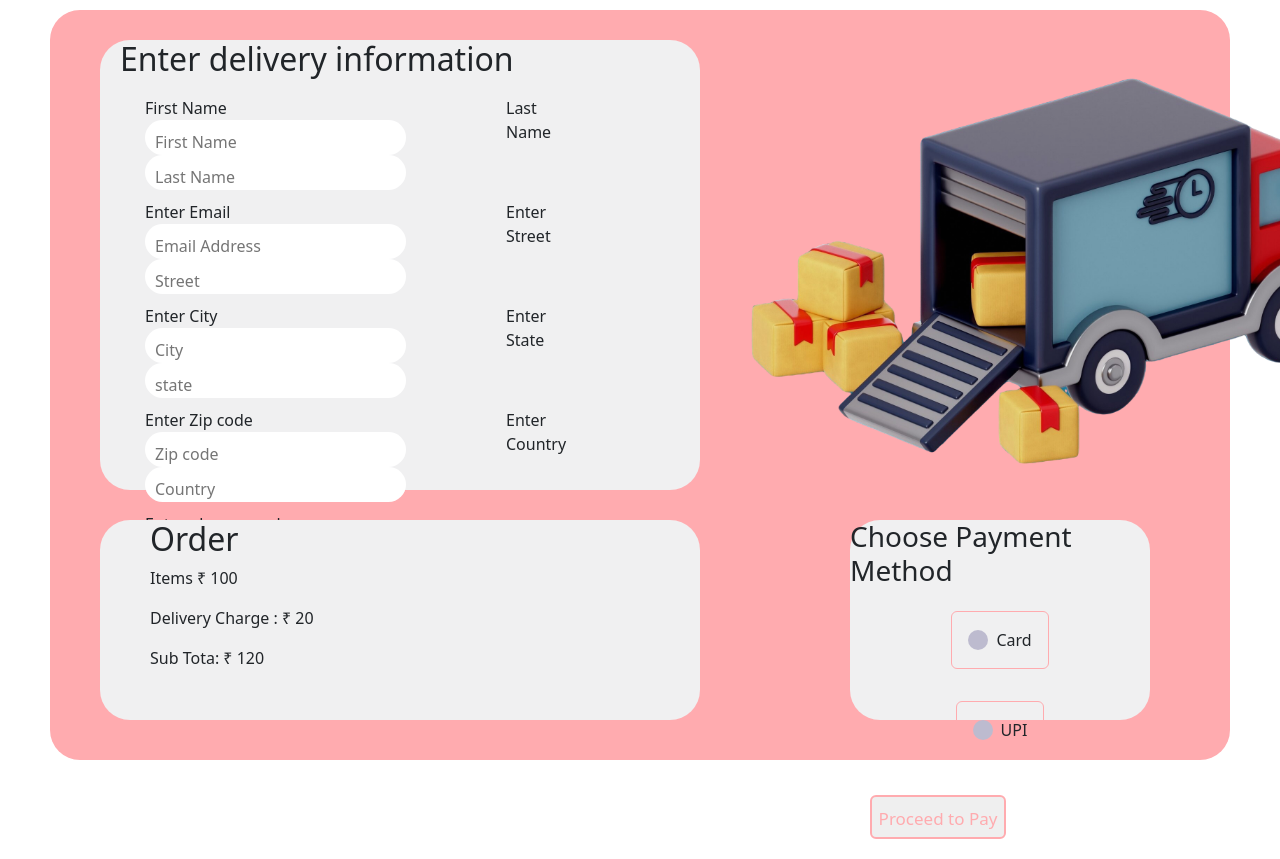
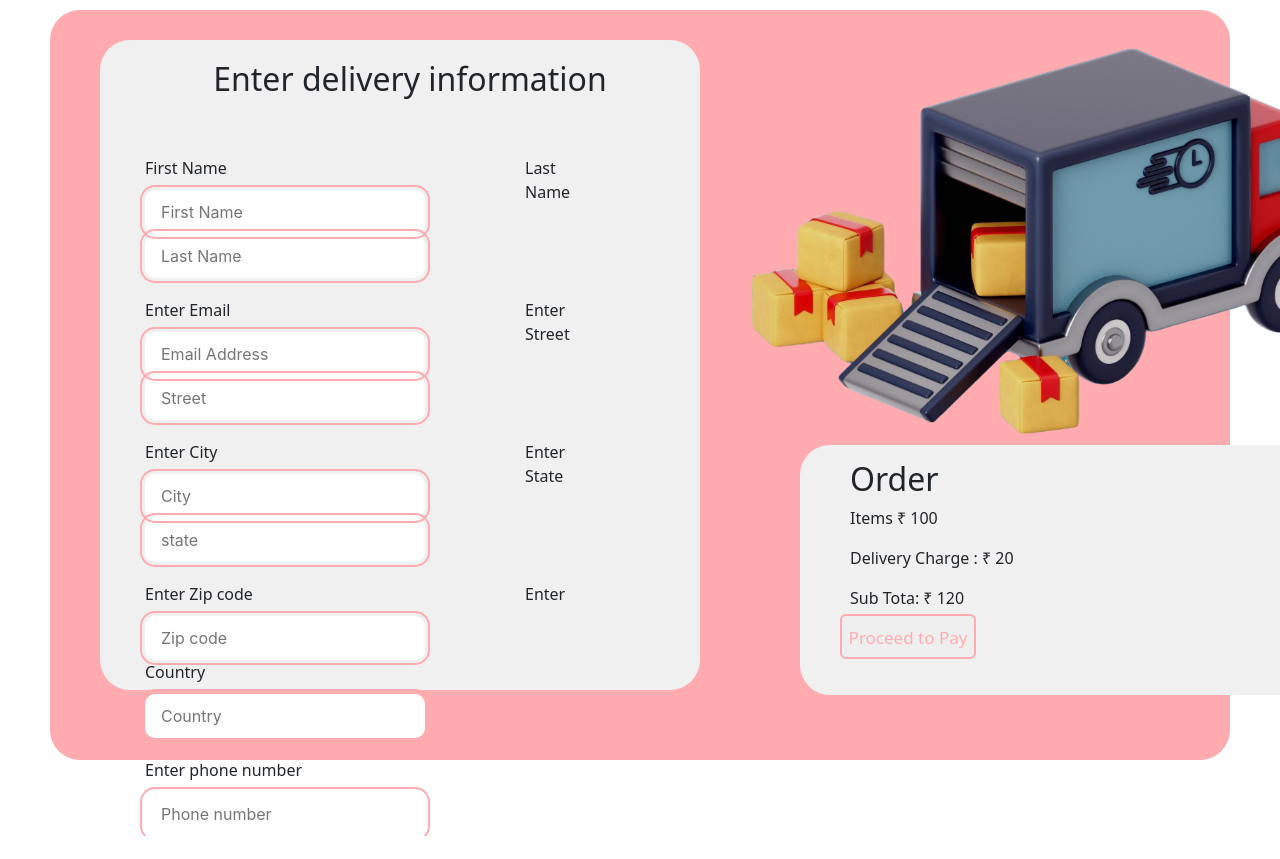
Before and after one commit to gitguy33/newrepo, a React (Create React App) app: page / in a window 1280 px wide. Shown: the top 859 px of the page. After the commit the page ends 836 px from the top, so only its background shows below. Built offline with nearby package versions, Linux system fonts and the light colour scheme.

Commit message:
updated css to order page

```diff
--- a/src/components/OrderPage.css
+++ b/src/components/OrderPage.css
@@ -30,6 +30,9 @@
 
 .title{
     margin-left: 20px;
+    margin-top: 20px;
+    text-align: center;
+    padding-bottom: 30px;
 
 }
 
@@ -39,7 +42,7 @@
     display:block;
     margin-left: 45px;
     margin-right: 100px;
-    padding-top: 10px;
+    padding-top: 20px;
     padding-right: 20px;
 
 }
@@ -58,7 +61,7 @@
 .place-order-left{
     background-color:#f0f0f1;
     width: 600px;
-    height: 450px;
+    height: 650px;
     margin-top: 20px;
     margin-left: 50px;
     position: absolute;
@@ -68,12 +71,13 @@
 }
 .order_price{
     position: absolute;
-    margin-top: 500px;
+    margin-top: 425px;
     background-color: #f0f0f1;
     width: 600px;
-    height: 200px;
-    margin-left: 50px;
+    height: 250px;
+    margin-left: 750px;
     border-radius: 30px;
+    padding-top: 15px;
 
 
 }
@@ -82,14 +86,28 @@
     margin-left: 650px;
     width: 700px;
     height: 700px;
-    margin-top: -100px;
+    margin-top: -130px;
 }
 .order_input{
     border: transparent;
-    border-radius: 20px;
     padding-left: 10px;
+    border-radius: 10px;
+    outline: 2px solid #ffabaf;
+    border: 0;
+    font-family: -apple-system, BlinkMacSystemFont, 'Segoe UI', Roboto, Oxygen, Ubuntu, Cantarell, 'Open Sans', 'Helvetica Neue', sans-serif;
+    background-color: white;
+    outline-offset: 3px;
+    padding: 10px 1rem;
+    transition: 0.25s;
+    margin-top: 10px;
+    }
 
+.order_input:focus {
+    outline-offset: 5px;
+    background-color: #fff
 }
+
+
 .payment_main{
     position: absolute;
     margin-top: 500px;
@@ -117,6 +135,8 @@
     border-radius: 6px;
     font-weight: 500;
     color: var(--color);
+    margin-left: -10px;
+    margin-top: -15px;
   }
 
   .proceed-button:before {
@@ -130,7 +150,7 @@
   }
 
   .proceed-button:hover {
-    color: #fff;
+    color: #f3f3f3;
   }
 
   .proceed-button:before {
@@ -148,90 +168,3 @@
     background: #ffabaf;
     transition: background 0s;
   }
-  /* From Uiverse.io by escannord */
-.radio-input input {
-    display: none;
-  }
-
-  .radio-input label {
-    --border-color: #ffabaf;
-
-    border: 1px solid var(--border-color);
-    border-radius: 6px;
-    min-width: 5rem;
-    margin: 1rem;
-    padding: 1rem;
-    display: flex;
-    justify-content: space-between;
-    position: relative;
-    align-items: center;
-  }
-
-  .radio-input input:checked + label {
-    --border-color: #ffabaf;
-    border-color: var(--border-color);
-    border-width: 2px;
-  }
-  .radio-input label:hover {
-    --border-color: #ffabaf;
-    border-color: var(--border-color);
-  }
-
-  .radio-input {
-    display: flex;
-    justify-content: space-between;
-    align-items: center;
-    flex-direction: column;
-  }
-
-  .circle {
-    display: inline-block;
-    width: 20px;
-    height: 20px;
-    border-radius: 50%;
-    background-color: rgb(189, 187, 207);
-    margin-right: 0.5rem;
-    position: relative;
-  }
-
-  .radio-input input:checked + label span.circle::before {
-    content: "";
-    display: inline;
-    position: absolute;
-    top: 50%;
-    left: 50%;
-    transform: translate(-50%, -50%);
-    background-color: #ffabaf;
-    width: 15px;
-    height: 15px;
-    border-radius: 50%;
-  }
-  .text {
-    display: flex;
-    align-items: center;
-  }
-
-  .price {
-    display: flex;
-    flex-direction: column;
-    text-align: right;
-    font-weight: bold;
-  }
-
-  .small {
-    font-size: 10px;
-    color: rgb(136, 138, 139);
-    font-weight: 100;
-  }
-
-  .info {
-    position: absolute;
-    display: inline-block;
-    font-size: 11px;
-    background-color: rgb(31, 236, 123);
-    border-radius: 20px;
-    padding: 1px 9px;
-    top: 0;
-    transform: translateY(-50%);
-    right: 5px;
-  }
--- a/src/components/orderpage.jsx
+++ b/src/components/orderpage.jsx
@@ -71,35 +71,11 @@ const Order = () => {
                             <div className="cart-total-details">
                                 <p>Sub Tota: ₹ 120</p>
                             </div>
+                            <button type="button" className="proceed-button" onClick={handleProceedToPay}>Proceed to Pay</button>
                         </div>
                     </div>
                 </div>
-                <div className='payment_main'>
-                <h3>Choose Payment Method</h3>
 
-                <div className="radio-input" style={{float:"inherit"}}>
-                <input value="value-1" name="value-radio" id="value-1" type="radio" />
-                <label htmlFor="value-1">
-                <div className="text">
-                <span className="circle"></span>
-                 Card
-                </div>
-                <div className="price">
-                </div>
-                </label>
-                <input value="value-2" name="value-radio" id="value-2" type="radio" />
-                <label htmlFor="value-2">
-                <div className="text">
-                <span className="circle"></span>
-                UPI
-                </div>
-                <div className="price">
-                </div>
-            </label>
-            </div>
-
-                <button type="button" className="proceed-button" onClick={handleProceedToPay}>Proceed to Pay</button>
-                </div>
             </form>
 
             {showModal && (
@@ -107,6 +83,7 @@ const Order = () => {
                     <div className="modal-content">
                         <span className="close" onClick={handleCloseModal}>&times;</span>
                         <h2>Enter Payment Details</h2>
+                        <input type="text" placeholder="Enter Fullname" />
                         <input type="text" placeholder="Card Number" />
                         <input type="text" placeholder="CVV" />
                         <input type="text" placeholder="Expiry Date" />
```
